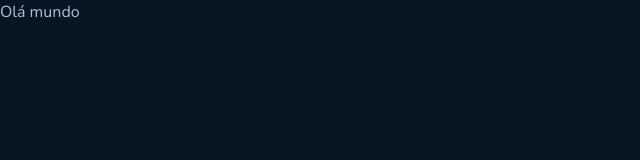
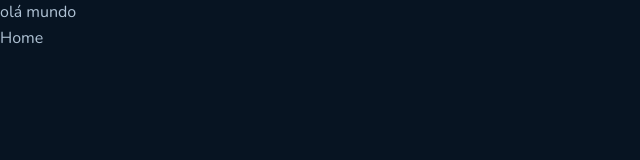
Before and after one commit to CarlosDanielss/github-blog, a React (Vite) app: page / in a window 1280 px wide. Shown: the top 160 px of the page, without its empty margins (0-640 px from the left). Built offline with nearby package versions, Linux system fonts and the light colour scheme.

Commit message:
chore: add and settings react-router-dom

```diff
--- /dev/null
+++ b/src/@types/react-router-dom.d.ts
@@ -0,0 +1,3 @@
+import { Router } from "node_modules/.pnpm/@remix-run+router@1.18.0/node_modules/@remix-run/router/dist";
+
+export { Router };
--- a/src/App.tsx
+++ b/src/App.tsx
@@ -1,9 +1,16 @@
+import { Helmet, HelmetProvider } from "react-helmet-async";
+import { RouterProvider } from "react-router-dom";
+
+import { router } from "./routes";
+
 import "./global.css";
 
 export function App() {
   return (
-    <>
-      <h1 className="font-body">Olá mundo</h1>
-    </>
+    <HelmetProvider>
+      <Helmet titleTemplate="%s | GitHub Blog" />
+
+      <RouterProvider router={router} />
+    </HelmetProvider>
   );
 }
--- /dev/null
+++ b/src/components/header.tsx
@@ -0,0 +1,3 @@
+export function Header() {
+  return <header className="">olá mundo</header>;
+}
--- /dev/null
+++ b/src/pages/_layouts/default-layout.tsx
@@ -0,0 +1,12 @@
+import { Outlet } from "react-router-dom";
+
+import { Header } from "../../components/header";
+
+export function DefaultLayout() {
+  return (
+    <>
+      <Header />
+      <Outlet />
+    </>
+  );
+}
--- /dev/null
+++ b/src/pages/home/home.tsx
@@ -0,0 +1,3 @@
+export function Home() {
+  return <h1>Home</h1>;
+}
--- /dev/null
+++ b/src/routes.tsx
@@ -0,0 +1,19 @@
+import { createBrowserRouter } from "react-router-dom";
+
+import { Router } from "./@types/react-router-dom";
+
+import { Home } from "./pages/home/home";
+import { DefaultLayout } from "./pages/_layouts/default-layout";
+
+export const router: Router = createBrowserRouter([
+  {
+    path: "/",
+    element: <DefaultLayout />,
+    children: [
+      {
+        path: "/",
+        element: <Home />,
+      },
+    ],
+  },
+]);
```
Also changed, not shown: package.json (+7 -1 lines), 1 other file (tests, documents, lock files or other folders).
